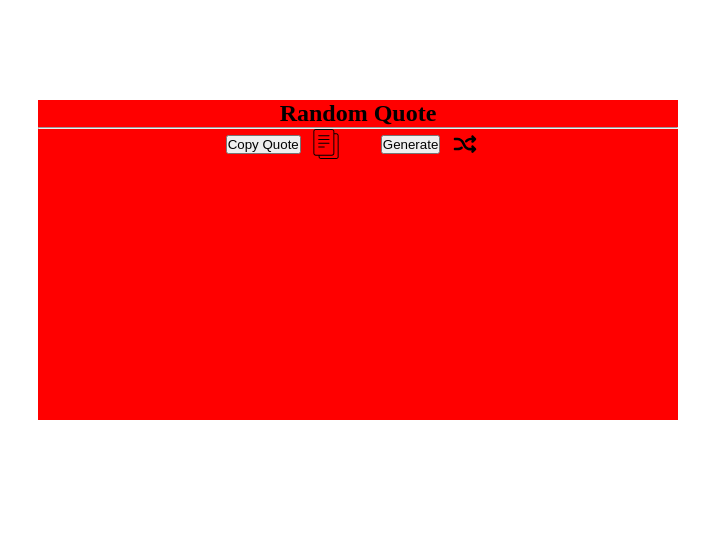
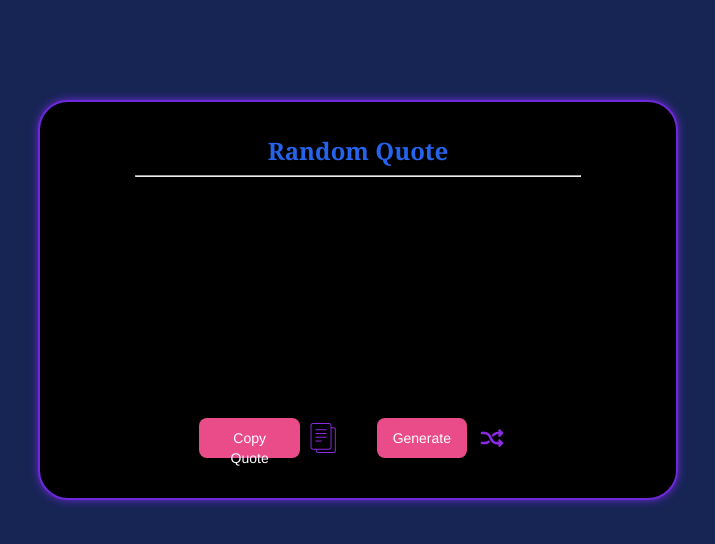
Before and after one commit to ThetPaing-7/Quote, a plain HTML site: page index.html in a window 1280 px wide. Shown: the whole page, without its empty margins (282-997 px from the left). Drawn offline with Linux system fonts and the light colour scheme; a web font is replaced by a local one.

Commit message:
Done project

```diff
--- a/index.html
+++ b/index.html
@@ -9,6 +9,10 @@
      <link href="Quote.ico" rel="icon">
      <!-- Js link -->
     <script src="jsfile.js" defer></script>
+    <!-- Google font -->
+     <link rel="preconnect" href="https://fonts.googleapis.com">
+<link rel="preconnect" href="https://fonts.gstatic.com" crossorigin>
+<link href="https://fonts.googleapis.com/css2?family=Itim&family=Playfair+Display:ital,wght@0,400..900;1,400..900&family=Playwrite+GB+S:ital,wght@0,100..400;1,100..400&display=swap" rel="stylesheet">
 </head>
 <body>
     <div class="card">
@@ -20,7 +24,7 @@
          <div class="buttonGp">
             <div class="copyGp">
             <button id="copy">Copy Quote</button>
-            <svg fill="#000" height="800px" width="800px" version="1.1" id="Layer_1" xmlns="http://www.w3.org/2000/svg" xmlns:xlink="http://www.w3.org/1999/xlink"
+            <svg fill="blueviolet" height="800px" width="800px" version="1.1" id="Layer_1" xmlns="http://www.w3.org/2000/svg" xmlns:xlink="http://www.w3.org/1999/xlink"
 	 viewBox="0 0 64 64" enable-background="new 0 0 64 64" xml:space="preserve">
 <g id="Text-files">
 	<path d="M53.9791489,9.1429005H50.010849c-0.0826988,0-0.1562004,0.0283995-0.2331009,0.0469999V5.0228
@@ -53,7 +57,7 @@
         <!-- Generate Button -->
         <div class="generateGp">
             <button id="generate">Generate</button>
-            <svg width="800px" height="800px" viewBox="0 0 24 24" version="1.1" xml:space="preserve" xmlns="http://www.w3.org/2000/svg" xmlns:xlink="http://www.w3.org/1999/xlink">
+            <svg width="800px" height="800px" fill="blueviolet" viewBox="0 0 24 24" version="1.1" xml:space="preserve" xmlns="http://www.w3.org/2000/svg" xmlns:xlink="http://www.w3.org/1999/xlink">
 
             <style type="text/css">
                 .st0{opacity:0.2;fill:none;stroke:#000000;stroke-width:5.000000e-02;stroke-miterlimit:10;}
--- a/jsfile.js
+++ b/jsfile.js
@@ -1,13 +1,33 @@
 
-setQuote();
+document.getElementById("generate").addEventListener("click", () => {
+    setQuote();
+})
 
-function setQuote(x){
-    x = generateQuote();
+document.getElementById("copy").addEventListener("click", ()  => {
+    copy();
+})
+
+function copy() {
+    const text = document.querySelector("#quote").textContent;
+
+    // Use the Clipboard API to copy the text
+    navigator.clipboard.writeText(text).then(() => {
+        alert("Text copied to clipboard!");
+    }).catch(err => {
+        console.error("Failed to copy text: ", err);
+    });
+}
+
+
+function setQuote(){
+    let x = generateQuote();
     let get = x.getQuote();
     let author = get.authors;
     let quote = get.quotes;
-    console.log(author)
-    console.log(quote)
+    document.querySelector("#author").textContent = author;
+    document.querySelector("#quote").textContent = quote;
+
+
 }
 
 function generateQuote() {
@@ -92,6 +112,7 @@ function generateQuote() {
             quotes: "The journey of a thousand miles begins with one step.",
             authors: "Lao Tzu",
         },
+
     ];
 
     return{
--- a/style.css
+++ b/style.css
@@ -4,9 +4,19 @@
     margin: 0;
 }
 
+/* .itim-regular {
+  font-family: "Itim", serif;
+  font-weight: 400;
+  font-style: normal;
+} */
+
+
 :root{
-    --background-Color:red;
-    --card-Color:blue;
+    --background-Color:#000000;
+    --heading-font:"Itim", serif;
+    --authr-color:#2563eb;
+    --quote-color:#f0fdf4;
+
 }
 
 svg{
@@ -15,6 +25,7 @@ svg{
 }
 
 body{
+    background-color:#172554;
     height: 100vh;
     display: flex;
     justify-content: center;
@@ -23,19 +34,55 @@ body{
 
 .card{
     width: 50%;
-    height: 40%;
+    height: 50%;
     margin-top: 100px;
     background-color: var(--background-Color);
+    position: relative;
+    border-radius: 30px;
+    border: 2px solid rgb(109 40 217);
+    box-shadow: 0px 0px 8px rgb(109 40 217);
+}
+
+hr{
+    width: 70%;
+    margin: 0.5rem auto;
+}
+
+#quote{
+    margin:20px;
+    text-wrap: wrap;
+    text-align: center;
+    font-size: 1.5rem;
+    padding: 20px;
+    font-family: var(--heading-font);
+    color: var(--quote-color);
+}
+
+#author{
+    margin: 10px;
+    text-align: center;
+    font-size: var(--heading-font);
+    color: var(--authr-color);
 }
 
 .cardHeading{
     text-align: center;
+    color: var(--authr-color);
+}
+
+.cardHeading{
+    font-family: Georgia, 'Times New Roman', Times, serif;
+    margin-top: 2rem;
 }
 
 .buttonGp{
+    position:absolute;
     display: flex;
     justify-content: center;
     gap: 30px;
+    bottom: 20px;
+    left: 50%;
+   transform: translate(-50%, -50%)
 }
 
 .copyGp,
@@ -44,3 +91,40 @@ body{
     justify-content: center;
     align-items: center;
 }
+
+
+#copy,
+#generate {
+  background-color: #EA4C89;
+  border-radius: 8px;
+  border-style: none;
+  box-sizing: border-box;
+  color: #FFFFFF;
+  cursor: pointer;
+  display: inline-block;
+  font-family: "Haas Grot Text R Web", "Helvetica Neue", Helvetica, Arial, sans-serif;
+  font-size: 14px;
+  font-weight: 500;
+  height: 40px;
+  line-height: 20px;
+  list-style: none;
+  margin: 0;
+  outline: none;
+  padding: 10px 16px;
+  position: relative;
+  text-align: center;
+  text-decoration: none;
+  transition: color 100ms;
+  vertical-align: baseline;
+  user-select: none;
+  -webkit-user-select: none;
+  touch-action: manipulation;
+}
+
+#copy:hover{
+    background-color: #c11b5b;
+}
+
+#generate:hover{
+    background-color: #c11b5b;
+}
```
